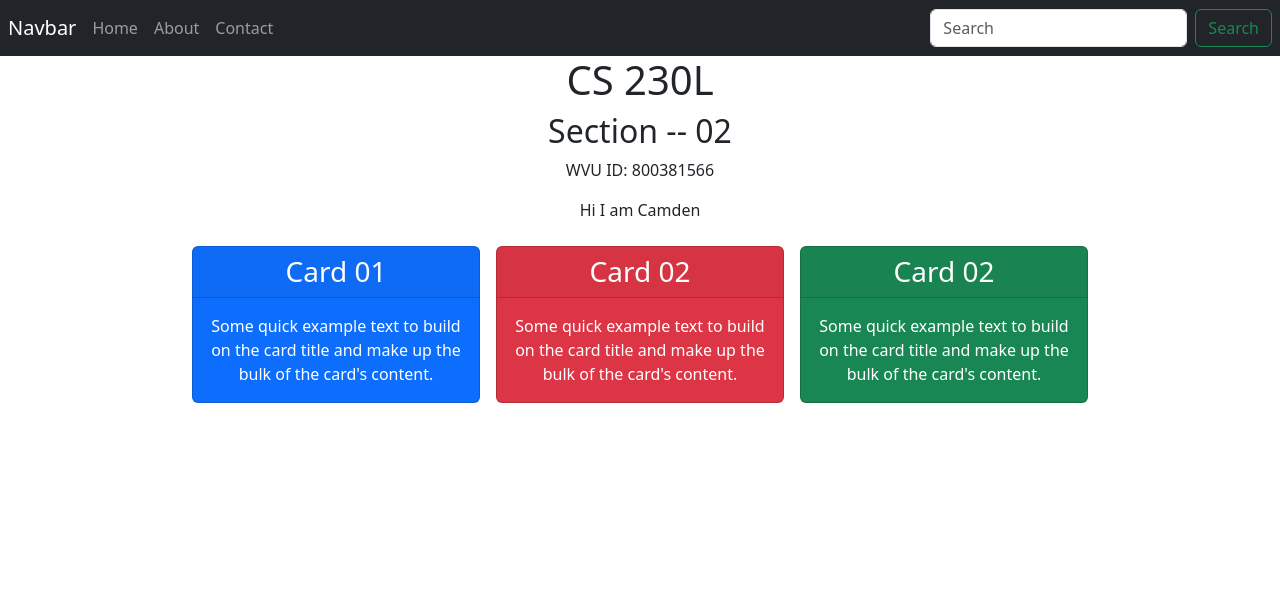
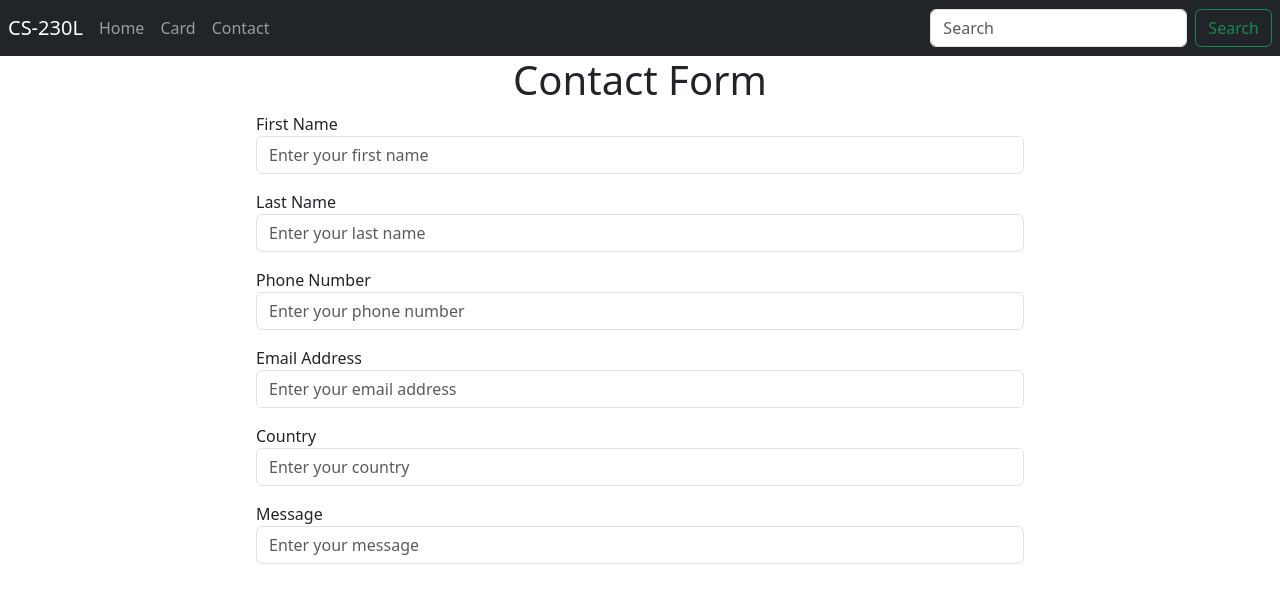
Before and after one commit to camlink7/CS-230L, a React (Create React App) app in the folder amplifyapp/: page /contact in a window 1280 px wide. Shown: the top 602 px of the page. Built offline with nearby package versions, Linux system fonts and the light colour scheme.

Commit message:
Implemented Lab 7

```diff
--- a/amplifyapp/package.json
+++ b/amplifyapp/package.json
@@ -8,6 +8,7 @@
     "@testing-library/user-event": "^13.5.0",
     "react": "^18.2.0",
     "react-dom": "^18.2.0",
+    "react-router-dom": "^6.18.0",
     "react-scripts": "5.0.1",
     "web-vitals": "^2.1.4"
   },
--- a/amplifyapp/src/App.js
+++ b/amplifyapp/src/App.js
@@ -2,16 +2,21 @@ import logo from './logo.svg';
 import './App.css';
 import Navbar from './components/Navbar';
 import Card from './components/Card';
+import Home from "./components/Home";
+import Contact from "./components/Contact";
+import { BrowserRouter, Routes, Route } from "react-router-dom"
 
 function App() {
   return (
     <div className="App">
-        <Navbar/>
-        <h1>CS 230L</h1>
-        <h2>Section -- 02</h2>
-        <p>WVU ID: 800381566</p>
-        <p>Hi I am Camden</p>
-        <Card/>
+      <BrowserRouter>
+        <Navbar header={"CS-230L"}/>
+        <Routes>
+          <Route path="/" element={<Home />}></Route>
+          <Route path="/card" element={<Card />}></Route>
+          <Route path="/contact" element={<Contact />}></Route>
+        </Routes>
+      </BrowserRouter>
     </div>
   );
 }
--- /dev/null
+++ b/amplifyapp/src/components/Contact.js
@@ -0,0 +1,41 @@
+export default function Contact(){
+    return (
+        <div className="w-full flex justify-content-center">
+            <h1>Contact Form</h1>
+            <div className="flex justify-content-center text-start">
+                <form className="w-100 align-center" style={{paddingLeft: "20%", paddingRight: "20%"}}>
+                    <div class="form-group mb-3">
+                        <label for="first-name">First Name</label>
+                        <input type="text" class="form-control"
+                            id="first-name" placeholder="Enter your first name"/>
+                    </div>
+                    <div class="form-group mb-3">
+                        <label for="last-name">Last Name</label>
+                        <input type="text" class="form-control"
+                            id="last-name" placeholder="Enter your last name"/>
+                    </div>
+                    <div class="form-group mb-3">
+                        <label for="phone-number">Phone Number</label>
+                        <input type="tel" class="form-control"
+                            id="phone-number" placeholder="Enter your phone number"/>
+                    </div>
+                    <div class="form-group mb-3">
+                        <label for="email">Email Address</label>
+                        <input type="email" class="form-control"
+                            id="email" placeholder="Enter your email address"/>
+                    </div>
+                    <div class="form-group mb-3">
+                        <label for="country">Country</label>
+                        <input type="text" class="form-control"
+                            id="country" placeholder="Enter your country"/>
+                    </div>
+                    <div class="form-group mb-3">
+                        <label for="message">Message</label>
+                        <input type="text" class="form-control"
+                            id="message" placeholder="Enter your message"/>
+                    </div>
+                </form>
+            </div>
+        </div>
+    );
+}
--- /dev/null
+++ b/amplifyapp/src/components/Home.js
@@ -0,0 +1,10 @@
+export default function Home(){
+    return (
+        <div>
+            <h1>CS 230L</h1>
+            <h2>Section - 02</h2>
+            <p>WVU ID: 800381566</p>
+            <p>Hi, I am Camden.</p>
+        </div>
+    );
+}
--- a/amplifyapp/src/components/Navbar.js
+++ b/amplifyapp/src/components/Navbar.js
@@ -1,27 +1,29 @@
-export default function Navbar(){
+import {Link} from "react-router-dom";
+
+export default function Navbar(props){
     return (
         <nav class="navbar navbar-expand-lg navbar-dark bg-dark">
-            <a class="navbar-brand mx-2" href="/">Navbar</a>
-            <button class="navbar-toggler" type="button" data-toggle="collapse" data-target="#navbarNavDropdown" aria-controls="navbarNavDropdown" aria-expanded="false" aria-label="Toggle navigation">
-                <span class="navbar-toggler-icon"></span>
+            <a className="navbar-brand mx-2" href="/">{props.header}</a>
+            <button className="navbar-toggler" type="button" data-toggle="collapse" data-target="#navbarNavDropdown" aria-controls="navbarNavDropdown" aria-expanded="false" aria-label="Toggle navigation">
+                <span className="navbar-toggler-icon"></span>
             </button>
-            <div class="collapse navbar-collapse" id="navbarNavDropdown">
+            <div className="collapse navbar-collapse" id="navbarNavDropdown">
                 <ul class="navbar-nav">
                     <li class="nav-item active">
-                        <a class="nav-link" href="">Home</a>
+                        <Link className="nav-link" to="/">Home</Link>
                     </li>
                     <li class="nav-item">
-                        <a class="nav-link" href="/about">About</a>
+                        <Link className="nav-link" to="/card">Card</Link>
                     </li>
                     <li class="nav-item">
-                        <a class="nav-link" href="/contact">Contact</a>
+                        <Link className="nav-link" to="/contact">Contact</Link>
                     </li>
 
                 </ul>
             </div>
             <form class="form-inline d-flex">
-                    <input class="form-control mr-3" type="search" placeholder="Search" aria-label="Search"/>
-                    <button class="btn btn-outline-success my-2 my-sm-0 mx-2" type="submit">Search</button>
+                    <input className="form-control mr-3" type="search" placeholder="Search" aria-label="Search"/>
+                    <button className="btn btn-outline-success my-2 my-sm-0 mx-2" type="submit">Search</button>
             </form>
         </nav>
     );
```
Also changed, not shown: 1 other file (tests, documents, lock files or other folders).
